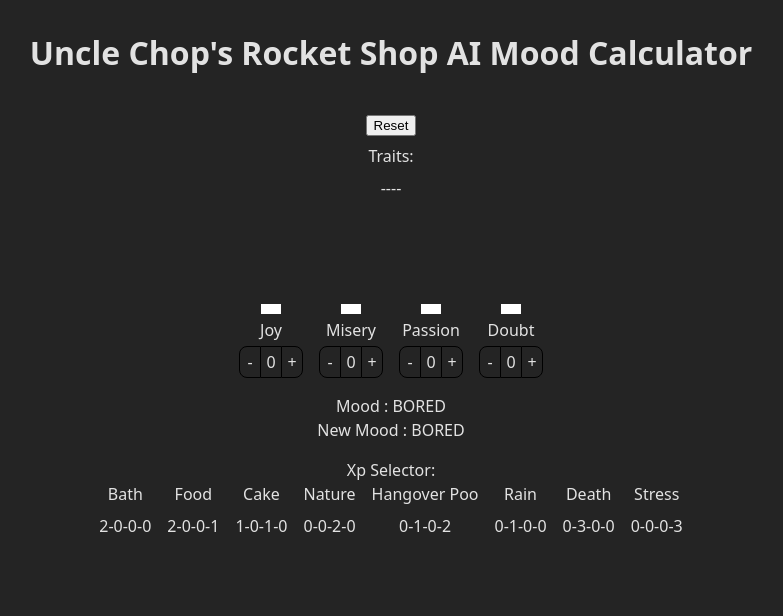
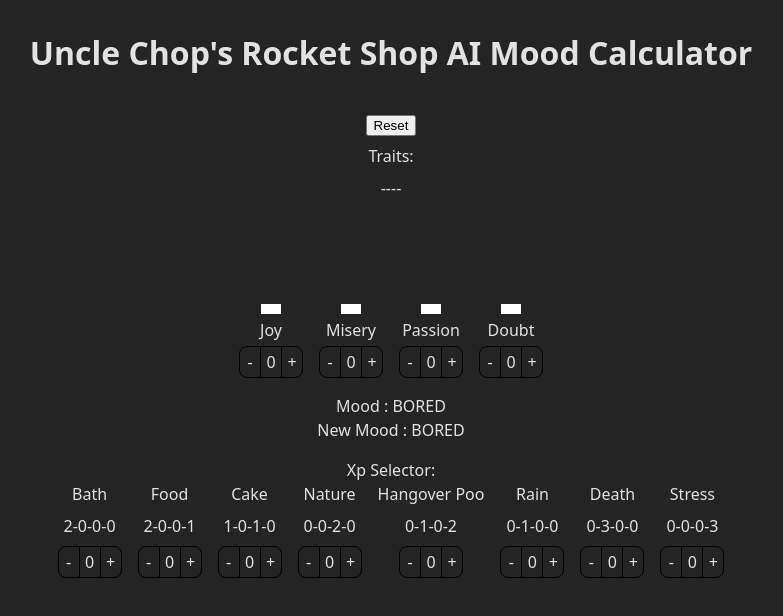
Before and after one commit to AdrienTurmo/uncle_shop_ai_mood, a React (Vite) app: page / in a window 1280 px wide. Shown: the top 616 px of the page, without its empty margins (249-1032 px from the left). Built offline with nearby package versions, Linux system fonts and the light colour scheme.

Commit message:
add xp 2

```diff
--- a/src/components/Traits/TraitInput/TraitInput.tsx
+++ b/src/components/Traits/TraitInput/TraitInput.tsx
@@ -17,7 +17,7 @@
 ])
 
 export const TraitInput: React.FC<TraitInputParams> = ({ trait }) => {
-    const { getValueOf, changeValueOf, getXpOf } = useTraitsContext()
+    const { getValueOf, increaseValueOf, decreaseValueOf, getXpOf } = useTraitsContext()
     const value = getValueOf(trait)
     const xpValue = getXpOf(trait)
 
@@ -33,9 +33,8 @@
             <div>{traitDisplayName.get(trait)}</div>
             <NumberInput
                 value={value}
-                onChange={(newValue) => changeValueOf(trait, newValue)}
-                min={0}
-                max={4}
+                onPlus={() => increaseValueOf(trait)}
+                onMinus={() => decreaseValueOf(trait)}
             />
         </div>
     )
--- a/src/components/XpSelectorDisplay/XpSelectorDisplay.module.scss
+++ b/src/components/XpSelectorDisplay/XpSelectorDisplay.module.scss
@@ -12,11 +12,6 @@
             flex-direction: column;
             gap: 8px;
             align-items: center;
-            cursor: pointer;
-
-            &:hover {
-                background-color: red;
-            }
         }
     }
 }
--- a/src/components/XpSelectorDisplay/XpSelectorDisplay.tsx
+++ b/src/components/XpSelectorDisplay/XpSelectorDisplay.tsx
@@ -1,45 +1,84 @@
 import * as React from 'react';
 import styles from './XpSelectorDisplay.module.scss';
 import { useTraitsContext } from '@/context/TraitsContext.tsx';
+import { NumberInput } from '@/components';
+import { XpSelector } from '@/type';
+import { useState } from 'react';
+
+type XpsSelected = Record<XpSelector, number>
 
 export const XpSelectorDisplay: React.FC = () => {
-    const { addXp } = useTraitsContext();
+    const { addXp, removeXp } = useTraitsContext();
+    const [xps, setXps] = useState<XpsSelected>({
+        Bath: 0,
+        Food: 0,
+        Cake: 0,
+        Nature: 0,
+        Hangover_Poo: 0,
+        Rain: 0,
+        Death: 0,
+        Stress: 0,
+    })
+
+    const onClickPlus = (xp: XpSelector) => () => {
+        setXps(prev => ({
+            ...prev,
+                [xp]: prev[xp] + 1
+        }))
+        addXp(xp)
+    }
+
+    const onClickMinus = (xp: XpSelector) => () => {
+        setXps(prev => ({
+            ...prev,
+            [xp]: Math.max(prev[xp] - 1, 0)
+        }))
+        removeXp(xp)
+    }
 
     return (
         <div className={styles.XpSelectorDisplay}>
             <div>Xp Selector:</div>
             <div className={styles.List}>
-                <div onClick={() => addXp('Bath')}>
+                <div>
                     <div>Bath</div>
                     <div>2-0-0-0</div>
+                    <NumberInput value={xps.Bath} onPlus={onClickPlus('Bath')} onMinus={onClickMinus('Bath')} />
                 </div>
-                <div onClick={() => addXp('Food')}>
+                <div>
                     <div>Food</div>
                     <div>2-0-0-1</div>
+                    <NumberInput value={xps.Food} onPlus={onClickPlus('Food')} onMinus={onClickMinus('Food')} />
                 </div>
-                <div onClick={() => addXp('Cake')}>
+                <div>
                     <div>Cake</div>
                     <div>1-0-1-0</div>
+                    <NumberInput value={xps.Cake} onPlus={onClickPlus('Cake')} onMinus={onClickMinus('Cake')} />
                 </div>
-                <div onClick={() => addXp('Nature')}>
+                <div>
                     <div>Nature</div>
                     <div>0-0-2-0</div>
+                    <NumberInput value={xps.Nature} onPlus={onClickPlus('Nature')} onMinus={onClickMinus('Nature')} />
                 </div>
-                <div onClick={() => addXp('Hangover Poo')}>
+                <div>
                     <div>Hangover Poo</div>
                     <div>0-1-0-2</div>
+                    <NumberInput value={xps.Hangover_Poo} onPlus={onClickPlus('Hangover_Poo')} onMinus={onClickMinus('Hangover_Poo')} />
                 </div>
-                <div onClick={() => addXp('Rain')}>
+                <div>
                     <div>Rain</div>
                     <div>0-1-0-0</div>
+                    <NumberInput value={xps.Rain} onPlus={onClickPlus('Rain')} onMinus={onClickMinus('Rain')} />
                 </div>
-                <div onClick={() => addXp('Death')}>
+                <div>
                     <div>Death</div>
                     <div>0-3-0-0</div>
+                    <NumberInput value={xps.Death} onPlus={onClickPlus('Death')} onMinus={onClickMinus('Death')} />
                 </div>
-                <div onClick={() => addXp('Stress')}>
+                <div>
                     <div>Stress</div>
                     <div>0-0-0-3</div>
+                    <NumberInput value={xps.Stress} onPlus={onClickPlus('Stress')} onMinus={onClickMinus('Stress')} />
                 </div>
             </div>
         </div>
--- a/src/components/atoms/NumberInput/NumberInput.tsx
+++ b/src/components/atoms/NumberInput/NumberInput.tsx
@@ -3,30 +3,16 @@
 
 interface NumberInputParams {
     value: number
-    onChange: (newValue: number) => void
-    min?: number
-    max?: number
+    onPlus: () => void
+    onMinus: () => void
 }
 
-export const NumberInput: React.FC<NumberInputParams> = (
-    {
-        value,
-        onChange,
-        min = -Number.MAX_VALUE,
-        max = Number.MAX_VALUE
-    }) => {
-    const onClick = (mode: 'PLUS' | 'MINUS') => () => {
-        let newValue = value + (mode === 'PLUS' ? 1 : -1)
-        newValue = Math.max(min, newValue)
-        newValue = Math.min(max, newValue)
-        onChange(newValue)
-    }
-
+export const NumberInput: React.FC<NumberInputParams> = ({ value, onPlus, onMinus, }) => {
     return (
         <div className={styles.NumberInput}>
-            <div onClick={onClick('MINUS')} className={styles.ButtonMinus}>-</div>
+            <div onClick={onMinus} className={styles.ButtonMinus}>-</div>
             <div className={styles.Input}>{value}</div>
-            <div onClick={onClick('PLUS')} className={styles.ButtonPlus}>+</div>
+            <div onClick={onPlus} className={styles.ButtonPlus}>+</div>
         </div>
     )
 }
--- a/src/context/TraitsContext.tsx
+++ b/src/context/TraitsContext.tsx
@@ -1,28 +1,36 @@
 import * as React from 'react';
 import { createContext, useContext, useState } from 'react';
 import { Mood, Trait, TraitValues, XpSelector } from '@/type';
-import { calculateMood } from '@/services/MoodCalculator.ts';
 
 interface TraitsContextData {
     getValueOf: (trait: Trait) => number
-    changeValueOf: (trait: Trait, newValue: number) => void
+    increaseValueOf: (trait: Trait) => void
+    decreaseValueOf: (trait: Trait) => void
     getMood: () => Mood
     getMoodWithXp: () => Mood
     getXpOf: (trait: Trait) => number
     addXp: (xp: XpSelector) => void
+    removeXp: (xp: XpSelector) => void
     isValid: () => boolean
     reset: () => void
 }
 
 const TraitsContext: React.Context<TraitsContextData> = createContext({
     getValueOf: () => 0,
-    changeValueOf: () => {},
+    increaseValueOf: () => {
+    },
+    decreaseValueOf: () => {
+    },
     getMood: () => 'NEUTRAL',
     getMoodWithXp: () => 'NEUTRAL',
     getXpOf: () => 0,
-    addXp: () => {},
+    addXp: () => {
+    },
+    removeXp: () => {
+    },
     isValid: () => true,
-    reset: () => {},
+    reset: () => {
+    },
 } as TraitsContextData);
 
 const useTraitsContext = () => useContext(TraitsContext)
@@ -37,14 +45,16 @@
 
     const getValueOf = (trait: Trait): number => traits.get(trait)
 
-    const changeValueOf = (trait: Trait, newValue: number) => setTraits(prev => prev.set(trait, newValue))
+    const increaseValueOf = (trait: Trait) => setTraits(prev => prev.increase(trait))
+    const decreaseValueOf = (trait: Trait) => setTraits(prev => prev.decrease(trait))
 
-    const getMood = () => calculateMood(traits)
-    const getMoodWithXp = () => calculateMood(traits.add(xps))
+    const getMood = () => traits.calculateMood()
+    const getMoodWithXp = () => (traits.add(xps)).calculateMood()
 
     const getXpOf = (trait: Trait): number => xps.get(trait)
 
     const addXp = (xp: XpSelector) => setXps(prev => prev.addXp(xp))
+    const removeXp = (xp: XpSelector) => setXps(prev => prev.remove(xp))
 
     const reset = () => {
         setTraits(new TraitValues(0, 0, 0, 0))
@@ -54,7 +64,18 @@
     const isValid = () => (traits.add(xps)).isValid()
 
     return (
-        <TraitsContext.Provider value={{ getValueOf, changeValueOf, getMood, getMoodWithXp, getXpOf, addXp, reset, isValid }}>
+        <TraitsContext.Provider value={{
+            getValueOf,
+            increaseValueOf,
+            decreaseValueOf,
+            getMood,
+            getMoodWithXp,
+            getXpOf,
+            addXp,
+            removeXp,
+            reset,
+            isValid
+        }}>
             {children}
         </TraitsContext.Provider>
     );
--- a/src/services/MoodCalculator.ts
+++ /dev/null
@@ -1,25 +0,0 @@
-import { Mood, TraitValues } from '@/type';
-
-
-export const calculateMood = ({ joy, misery, passion, doubt }: TraitValues): Mood => {
-    const netJoy = joy - misery
-    const netMisery = -netJoy
-    const netPassion = passion - doubt
-    const netDoubt = -netPassion
-
-    if (netJoy === 0 && netPassion === 0) return 'BORED'
-    if (netJoy < 2 && misery < 2 && passion < 2 && doubt < 2) return 'NEUTRAL'
-
-    if (netJoy > 1) {
-        if (netPassion === 0) return 'HAPPY'
-        if (netPassion > 1) return 'LOVE'
-        if (netDoubt > 0) return 'SHY'
-        return 'ANXIOUS'
-    } else {
-        if (netMisery <= 1) return 'ANXIOUS'
-        if (passion < 2 && doubt < 2) return 'SAD'
-        if (netPassion > 1) return 'ANGRY'
-        if (netDoubt > 1) return 'SCARED'
-        return 'ANXIOUS'
-    }
-}
--- a/src/type/Moods.ts
+++ b/src/type/Moods.ts
@@ -7,4 +7,5 @@
     'SCARED' |
     'HAPPY' |
     'LOVE' |
-    'SHY';
+    'SHY' |
+    'OVERLOAD';
--- a/src/type/XpSelector.ts
+++ b/src/type/XpSelector.ts
@@ -3,7 +3,7 @@
     'Food' |
     'Cake' |
     'Nature' |
-    'Hangover Poo' |
+    'Hangover_Poo' |
     'Rain' |
     'Death' |
     'Stress';
```
Also changed, not shown: src/type/Traits.ts (+61 -10 lines).
